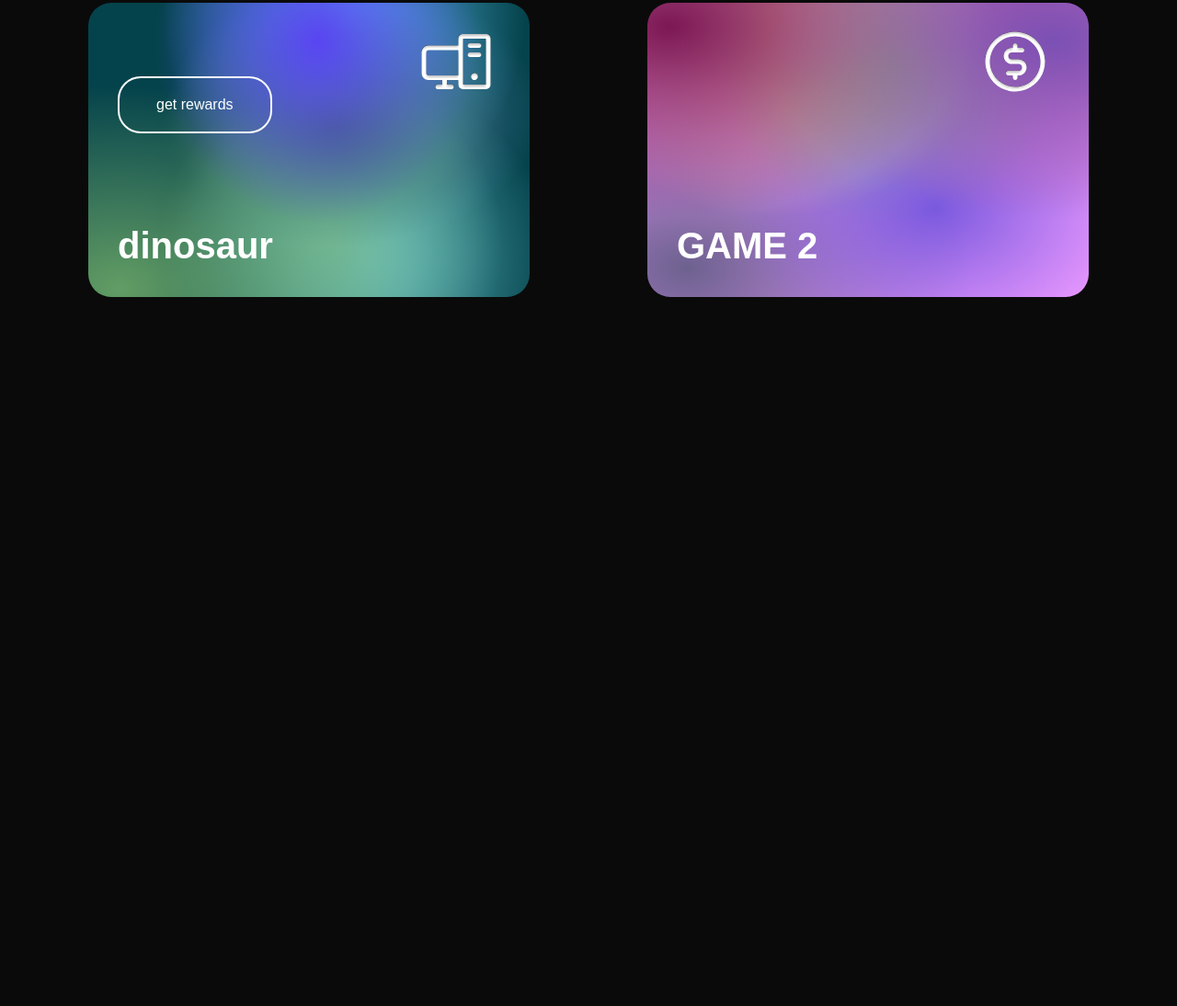
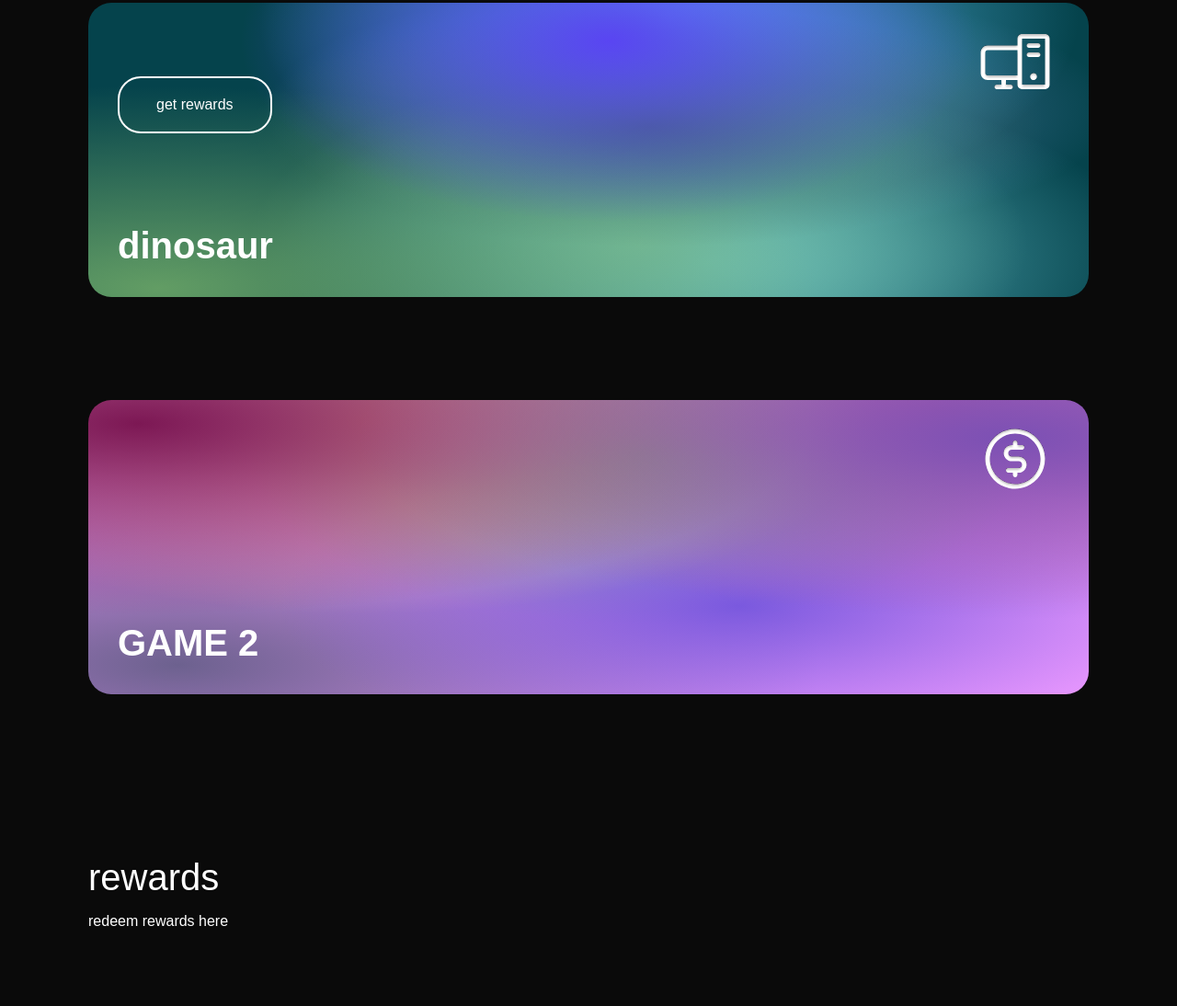
Before and after one commit to fisherman-23/FED-Assg2-Mokesell, a website built with Vite: page rewards.html in a window 1280 px wide. Shown: the part 1549-2643 px from the top of the page at 92% size. Before the commit the page ends 2016 px from the top, so only its background shows below. Built offline with nearby package versions, Linux system fonts and the light colour scheme; some packages are replaced by stand-ins of ours; no server answers; a web font is replaced by a local one.

Commit message:
feat: modified rewards.html

```diff
--- a/rewards.html
+++ b/rewards.html
@@ -98,15 +98,16 @@
         <section class="trending-section"> <!-- games section -->
             <h2>games</h2>
             <p>list of games</p>
+        </section>
 
-        </section>
         <section class="explore-sell-section">
             <div class="explore-card" > <!-- change this div -->
                 <h2>dinosaur</h2> <!-- I DONT KNOW WHAT TO RENAME THIS TO -->
                 <img src="explore-icon.svg" alt="Explore Icon">
                 <a href="/redeem.html" class="btn">get rewards</a>
             </div>
-
+        </section>
+        <section class="explore-sell-section">
             <div class="sell-card">
                 <h2>GAME 2</h2>
                 <img src="sell-icon.svg" alt="Sell Icon">
@@ -114,6 +115,10 @@
         </section>
 
 
+        <section class="trending-section"> <!-- games section -->
+            <h2>rewards</h2>
+            <p>redeem rewards here</p>
+        </section>
 
 
     </section>
```
